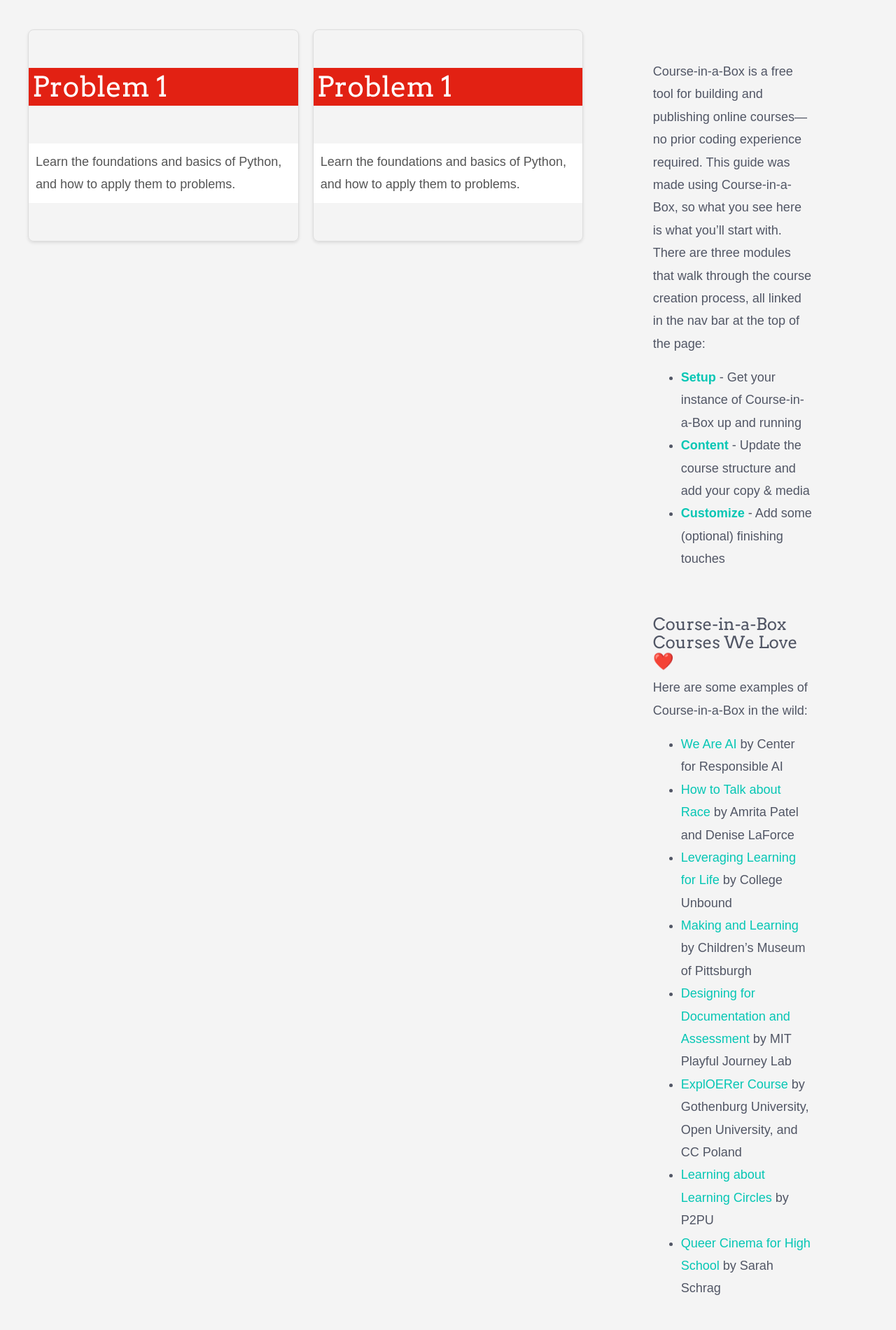
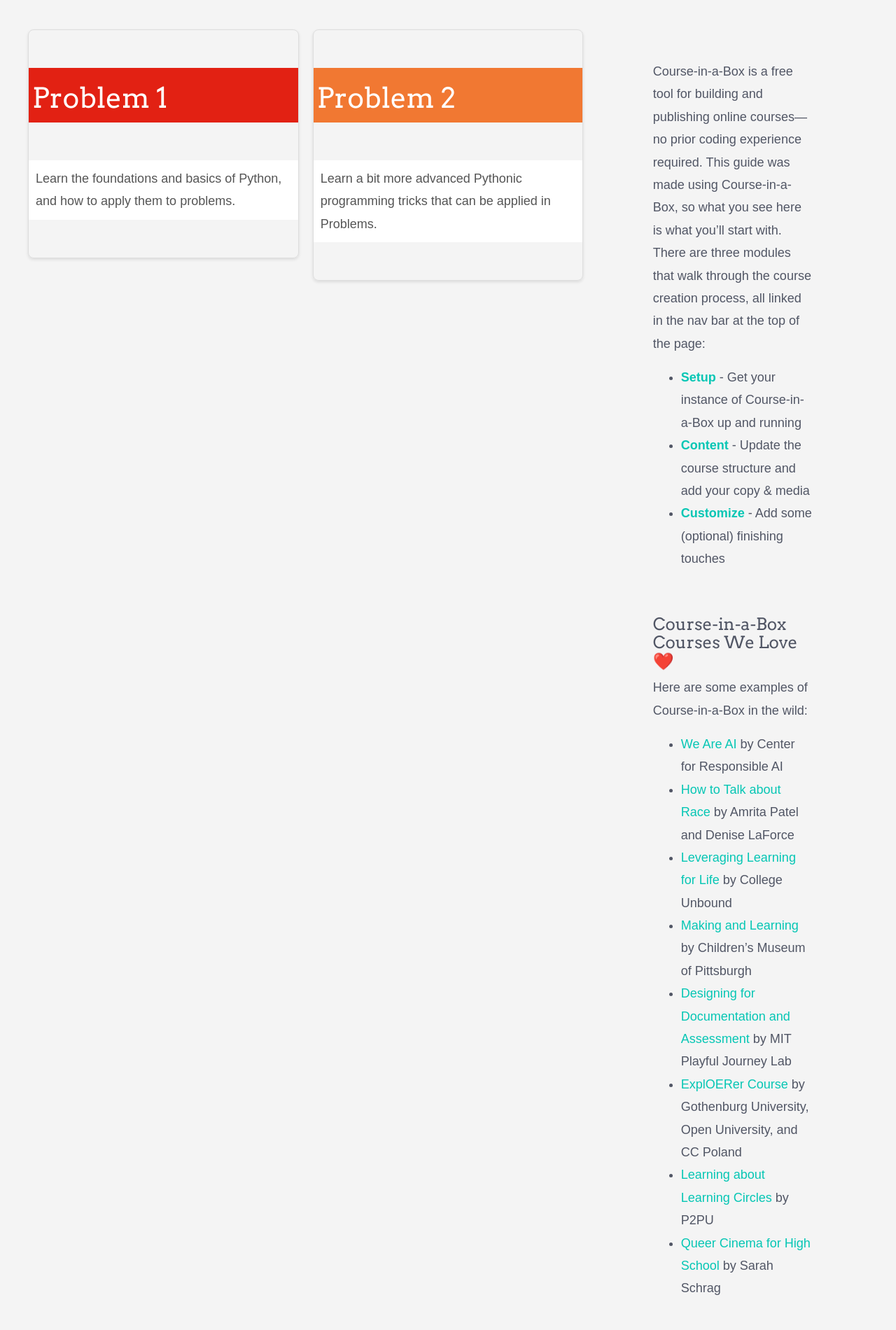
Before and after one commit to burakayy7/learn-to-program, a Jekyll site: the page built from index.md, in a window 1280 px wide. Shown: the part 611-2511 px from the top of the page at 70% size. Built offline with Jekyll 4.4.1, drawn with Linux system fonts in a browser that asks for light colours; nearby versions of some CDN libraries.

Commit message:
Update index.html

```diff
--- a/_layouts/index.html
+++ b/_layouts/index.html
@@ -34,12 +34,16 @@
             transform: scale(1.02);
         }
 
-        .top-section {
+        .top-section1 {
             background-color: #e22113;
             padding: 5px;
             color: white;
         }
-
+	.top-section2 {
+            background-color: #f17832;
+            padding: 5px;
+            color: white;
+        }
         .bottom-section {
             padding: 10px;
             background-color: white;
@@ -76,7 +80,7 @@
 	<div class="article-container">
 		<a href="https://burakayy.com/learn-to-program/modules/problem%201/The-Problem/" class="article-link">
         		<article>
-            			<section class="top-section">
+            			<section class="top-section1">
                				<header>
                     				<h1>Problem 1</h1>
                 			</header>
@@ -88,13 +92,13 @@
    		</a>
 		<a href="https://burakayy.com/learn-to-program/modules/problem%201/The-Problem/" class="article-link">
         		<article>
-            			<section class="top-section">
+            			<section class="top-section2">
                				<header>
-                    				<h1>Problem 1</h1>
+                    				<h1>Problem 2</h1>
                 			</header>
             			</section>
             			<section class="bottom-section">
-                			<p>Learn the foundations and basics of Python, and how to apply them to problems.</p>
+                			<p>Learn a bit more advanced Pythonic programming tricks that can be applied in Problems.</p>
            			</section>
         		</article>
    		</a>
```
